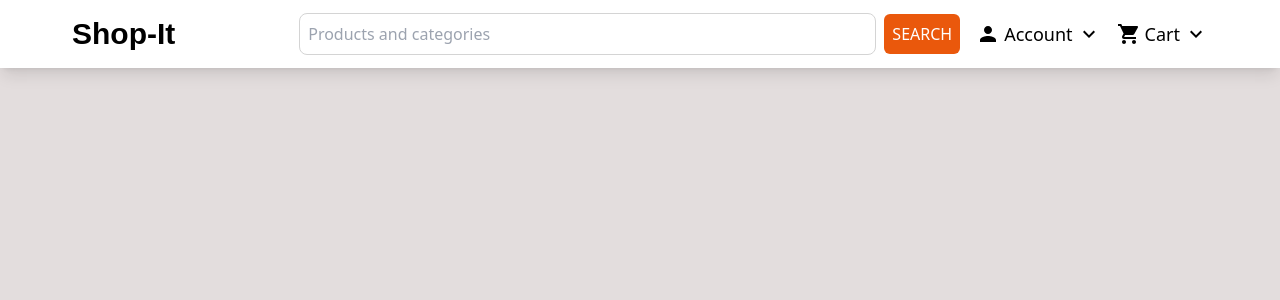
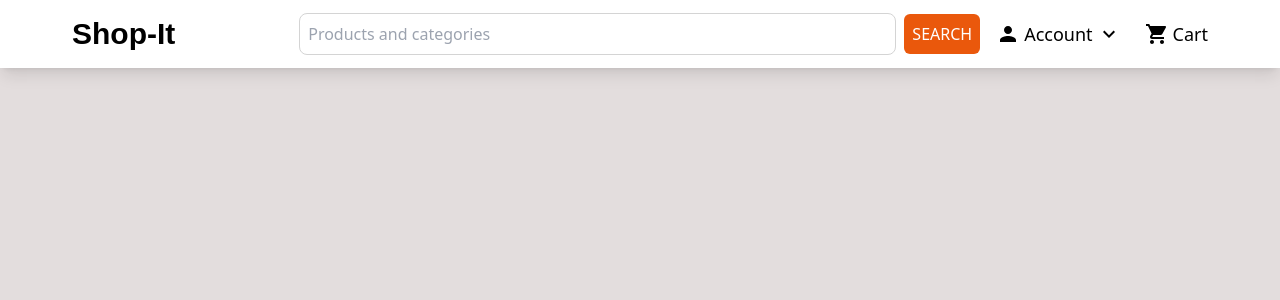
Before and after one commit to Ayothegod/New-shopit, a Next.js app: page / in a window 1280 px wide. Shown: the top 300 px of the page. Built offline with nearby package versions, Linux system fonts and the light colour scheme.

Commit message:
remove under icon for cart

```diff
--- a/components/Header.jsx
+++ b/components/Header.jsx
@@ -29,16 +29,17 @@ const Header = () => {
               Search
             </button>
           </div>
-          <div className="hidden md:flex md:justify-between md:gap-x-4 text-lg md:items-center">
+          <div className="hidden md:flex md:justify-between md:gap-x-6 text-lg md:items-center">
             <div className="flex items-center gap-x-1 ">
               <PersonIcon className=''/>
               <p className="">Account</p>
               <KeyboardArrowDownIcon/>
+
+
             </div>
             <div className="flex items-center gap-x-1 ">
               <ShoppingCartIcon className=''/>
               <p className="">Cart</p>
-              <KeyboardArrowDownIcon/>
             </div>
           </div>
         </div>
```
